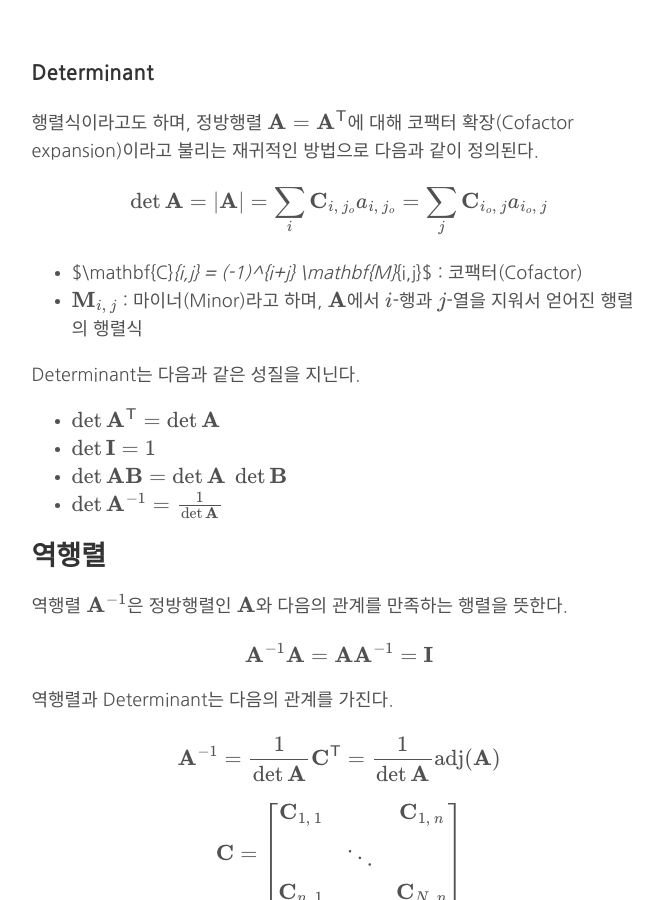
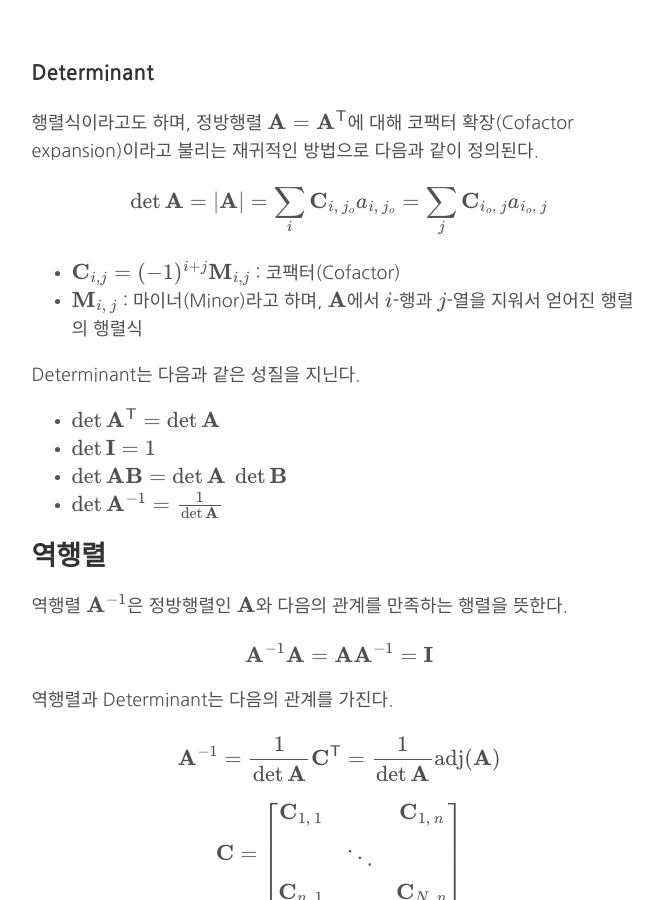
Before and after one commit to gem763/gem763.github.io, a Jekyll site: the page built from _posts/2017-08-23-linear-algebra-basic.md, in a window 1280 px wide and 900 px high, scrolled down 1351 px. Shown: the whole window, without its empty margins (301-964 px from the left). Built offline with Jekyll 4.4.1, drawn with Linux system fonts in a browser that asks for light colours; formulas are drawn with MathJax 3; comment, search, counter and statistics services are not loaded.

Commit message:
Uploaded by https://stackedit.io/

```diff
--- a/_posts/2017-08-23-linear-algebra-basic.md
+++ b/_posts/2017-08-23-linear-algebra-basic.md
@@ -65,7 +65,7 @@ $$
 $$
 
 
-* $\mathbf{C}_{i,j} = (-1)^{i+j} \mathbf{M}_{i,j}$ : 코팩터(Cofactor)
+* $\mathbf{C}\_{i,j} = (-1)^{i+j} \mathbf{M}\_{i,j}$ : 코팩터(Cofactor)
 * $\mathbf{M}_{i,~j}$ : 마이너(Minor)라고 하며, $\mathbf{A}$에서 $i$-행과 $j$-열을 지워서 얻어진 행렬의 행렬식
 
 Determinant는 다음과 같은 성질을 지닌다.
```
